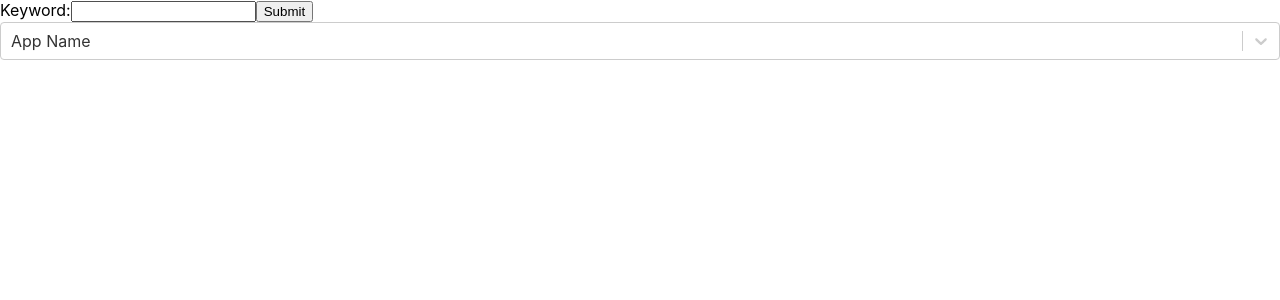
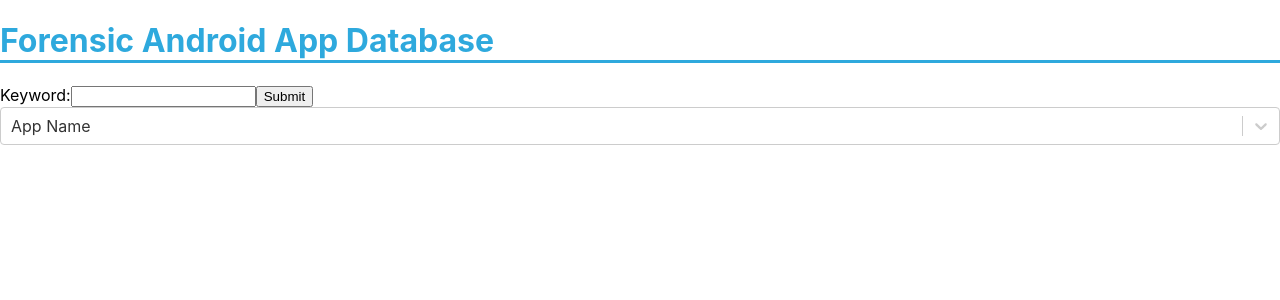
Before and after one commit to mlawlor97/sdmay19-38, a React (Create React App) app in the folder csafe-frontend/: page / in a window 1280 px wide. Shown: the top 300 px of the page. Built offline with nearby package versions, Linux system fonts and the light colour scheme.

Commit message:
add some css

```diff
--- a/csafe-frontend/src/App.js
+++ b/csafe-frontend/src/App.js
@@ -5,6 +5,8 @@ import SearchBar from './components/SearchBar'
 import DropDownOrganizer from './components/DropDownOrganizer'
 import ScrollView from './components/ScrollView'
 import ScrollElement from './components/ScrollElement'
+import keywordOptions from './dropdownOptions/keywordOptions'
+import versionOptions from './dropdownOptions/versions'
 
 const axios = require('axios')
 
@@ -14,13 +16,22 @@ class App extends Component {
     this.state = {
       keyword: '',
       keywordFilter: 'appName',
-      response: []
+      versionFilter: 'all',
+      response: [],
+      changeScreen: false,
+      newData: []
     }
 
     this.onKeywordChange = this.onKeywordChange.bind(this)
     this.onSubmit = this.onSubmit.bind(this)
     this.handleKeywordTypeChange = this.handleKeywordTypeChange.bind(this)
     this.onAppClick = this.onAppClick.bind(this)
+    this.goBack = this.goBack.bind(this)
+  }
+
+  goBack(event) {
+    this.setState({ changeScreen: false })
+    this.setState({ newData: [] })
   }
 
   onKeywordChange(event) {
@@ -32,13 +43,45 @@ class App extends Component {
   }
 
   onAppClick(event) {
-    console.log(event)
+    const dataArray = []
+    this.setState({ changeScreen: true })
     axios
       .get(
-        'http://sdmay19-18-windows.ece.iastate.edu:3000/api/v1/applications/' //app_id
+        'http://sdmay19-18-windows.ece.iastate.edu:3000/api/v1/applications/' +
+          event
       )
       .then(res => {
-        //something
+        const boy = res.data[0]
+
+        const dataObj = {
+          store_id: boy['store_id'],
+          app_name: boy['app_name'],
+          Developer: boy.metadata['developer'],
+          Package: boy.metadata['package'],
+          Category: boy.metadata['category'],
+          url: boy['app_url']
+        }
+
+        dataArray.push(dataObj)
+
+        boy.versions.forEach(obj => {
+          const dataObj = {
+            store_id: obj['store_id'],
+            app_name: obj['app_name'],
+            version: obj['version'],
+            apk_type: obj.metadata['apk_type'],
+            file_size: obj.metadata['file_size'],
+            requirements: obj.metadata['requirements'],
+            publish_date: obj.metadata['publish_date'],
+            patch_notes: obj.metadata['patch_notes'],
+            signature: obj.metadata['signature'],
+            sha1: obj.metadata['sha1']
+          }
+
+          dataArray.push(dataObj)
+        })
+
+        this.setState({ newData: dataArray })
       })
       .catch(err => {
         //something else
@@ -121,16 +164,31 @@ class App extends Component {
   render() {
     const screen = (
       <header className="App-header">
-        <SearchBar
-          onSubmit={this.onSubmit}
-          value={this.state.keyword}
-          onChange={this.onKeywordChange}
-        />
-        <DropDownOrganizer onKeywordChange={this.handleKeywordTypeChange} />
+        <div id="menu">
+          <h1 id="header">Forensic Android App Database</h1>
+          <SearchBar
+            onSubmit={this.onSubmit}
+            value={this.state.keyword}
+            onChange={this.onKeywordChange}
+          />
+          <DropDownOrganizer
+            onKeywordChange={this.handleKeywordTypeChange}
+            options={keywordOptions}
+            defaultValue={keywordOptions[0].options[0]}
+          />
+        </div>
         <ScrollView ref={scroller => (this._scroller = scroller)}>
           <div className="scroller">
             {this.state.response.map(
-              ({ app_name, Developer, Package, Category, url, app_id }) => {
+              ({
+                app_name,
+                Developer,
+                Package,
+                Category,
+                url,
+                app_id,
+                store_id
+              }) => {
                 return (
                   <ScrollElement name={app_name}>
                     <div
@@ -140,8 +198,12 @@ class App extends Component {
                       <ul>{'App Name: ' + app_name}</ul>
                       <ul>{'Developer: ' + Developer}</ul>
                       <ul>{'Package: ' + Package}</ul>
+                      <ul>{'Store: ' + store_id} </ul>
                       <ul>{'Category: ' + Category}</ul>
-                      <ul>{'URL: ' + url}</ul>
+                      <ul>
+                        {'URL: '}
+                        <a href={url}>{url}</a>
+                      </ul>
                     </div>
                   </ScrollElement>
                 )
@@ -152,7 +214,38 @@ class App extends Component {
       </header>
     )
 
-    return <div className="App">{screen}</div>
+    const infoScreen = (
+      <header className="App-header">
+        <div id="menu">
+          <h1 id="header">Forensic Android App Database</h1>
+          <button onClick={this.goBack}>Go Back</button>
+          <DropDownOrganizer
+            onKeywordChange={this.handleKeywordTypeChange}
+            options={versionOptions}
+            defaultValue={versionOptions[0].options[0]}
+          />
+        </div>
+        <ScrollView ref={scroller => (this._scroller = scroller)}>
+          <div className="scroller">
+            {this.state.newData.map(obj => {
+              return (
+                <ScrollElement name={obj.app_name}>
+                  <div className="item">
+                    {Object.keys(obj).map(key => {
+                      return <ul>{key + ': ' + obj[key]}</ul>
+                    })}
+                  </div>
+                </ScrollElement>
+              )
+            })}
+          </div>
+        </ScrollView>
+      </header>
+    )
+
+    return (
+      <div className="App">{this.state.changeScreen ? infoScreen : screen}</div>
+    )
   }
 }
 
--- a/csafe-frontend/src/CSS/App.css
+++ b/csafe-frontend/src/CSS/App.css
@@ -1,35 +1,27 @@
-/* .App {
-  text-align: center;
-}
-
-.App-logo {
-  animation: App-logo-spin infinite 20s linear;
-  height: 40vmin;
+html,
+body {
+  height: 100%;
+  margin: 0;
 }
 
 .App-header {
-  background-color: white;
-  min-height: 100vh;
   display: flex;
   flex-direction: column;
-  align-items: center;
-  justify-content: center;
-  font-size: calc(10px + 2vmin);
-  color: black;
+  height: 100%;
 }
 
-.App-link {
-  color: #61dafb;
+#menu {
+  /* overflow: hidden; */
+  background-color: white;
+  position: fixed; /* Set the navbar to fixed position */
+  top: 0; /* Position the navbar at the top of the page */
+  width: 100%; /* Full width */
 }
 
-@keyframes App-logo-spin {
-  from {
-    transform: rotate(0deg);
-  }
-  to {
-    transform: rotate(360deg);
-  }
-} */
+#header {
+  color: #2ea9dd;
+  border-bottom: solid;
+}
 
 .app {
   width: 350px;
@@ -38,8 +30,8 @@
 
 .scroller {
   margin: 0 auto;
-  height: 800px;
-  width: 800px;
+  height: 85%;
+  width: 85%;
   overflow: auto;
 }
 
--- a/csafe-frontend/src/components/DropDown.js
+++ b/csafe-frontend/src/components/DropDown.js
@@ -10,9 +10,9 @@ function DropDown(props) {
       options={props.options}
       //placeholder={props.placeholder}
       formatGroupLabel={props.formatGroupLabel}
-      // isClearable={true}
-      // isSearchable={true}
-      // isMulti={true}
+      isClearable={false}
+      isSearchable={false}
+      isMulti={false}
     />
   )
 }
--- a/csafe-frontend/src/components/DropDownOrganizer.js
+++ b/csafe-frontend/src/components/DropDownOrganizer.js
@@ -1,10 +1,5 @@
 import React from 'react'
 import DropDown from './DropDown'
-
-import categoryOptions from '../dropdownOptions/categories'
-import versionOptions from '../dropdownOptions/versions'
-import dateOptions from '../dropdownOptions/date'
-import keywordOptions from '../dropdownOptions/keywordOptions'
 
 function DropDownOrganizer(props) {
   const groupStyles = {
@@ -35,31 +30,10 @@ function DropDownOrganizer(props) {
 
   return (
     <div>
-      {/* <DropDown
-        value={props.categoryValue}
-        onChange={props.onCategoryChange}
-        options={categoryOptions}
-        formatGroupLabel={formatGroupLabel}
-        placeholder={'Categories'}
-      />
       <DropDown
-        value={props.versionValue}
-        onChange={props.onVersionChange}
-        options={versionOptions}
-        formatGroupLabel={formatGroupLabel}
-        placeholder={'Versions'}
-      />
-      <DropDown
-        value={props.dateValue}
-        onChange={props.onDateChange}
-        options={dateOptions}
-        formatGroupLabel={formatGroupLabel}
-        placeholder={'Date'}
-      /> */}
-      <DropDown
-        defaultValue={keywordOptions[0].options[0]}
+        defaultValue={props.defaultValue}
         onChange={props.onKeywordChange}
-        options={keywordOptions}
+        options={props.options}
         formatGroupLabel={formatGroupLabel}
       />
     </div>
--- a/csafe-frontend/src/dropdownOptions/versions.js
+++ b/csafe-frontend/src/dropdownOptions/versions.js
@@ -2,6 +2,7 @@ const versionOptions = [
   {
     label: 'Versions',
     options: [
+      { value: 'all', label: 'All', group: 'Versions' },
       { value: '1', label: 'Below 1.0.0', group: 'Versions' },
       { value: '1_2', label: '1.0.0 - 2.0.0', group: 'Versions' },
       { value: '2_3', label: '2.0.0 - 3.0.0', group: 'Versions' },
```
